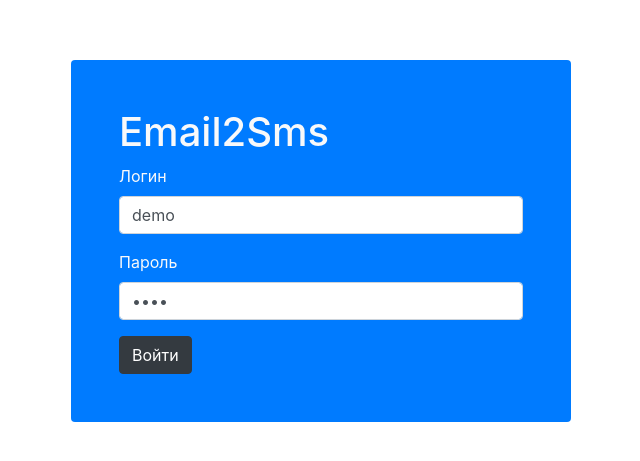
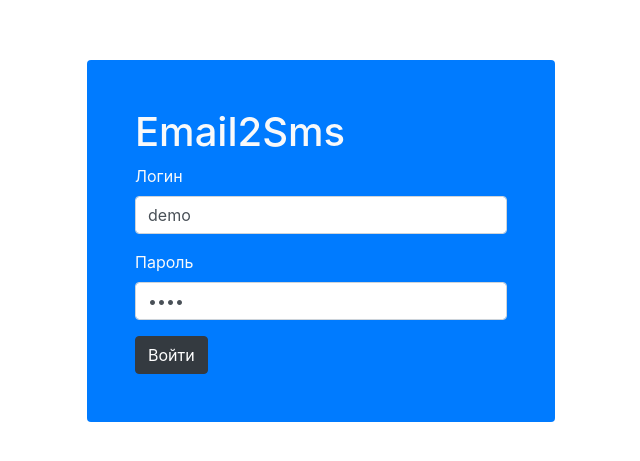
Before and after one commit to aitkazy/create-account, a React (Create React App) app: page /login in a window 1280 px wide. Shown: the part 159-620 px from the top of the page, without its empty margins (319-959 px from the left). Built offline with nearby package versions, Linux system fonts and the light colour scheme.

Commit message:
responsible styles

```diff
--- a/src/App.js
+++ b/src/App.js
@@ -16,7 +16,14 @@ class App extends Component {
     return (
       <Router>
         <div className="vw-100 vh-100 d-flex justify-content-center align-items-center">
-          <div style={{ width: "100%", maxWidth: 500, margin: "0 1em" }}>
+          <div
+            style={{
+              width: "100%",
+              maxWidth: 500,
+              minWidth: 300,
+              padding: "0 1em"
+            }}
+          >
             <Route exact path="/" component={CreateAccount} />
             <Route path="/accountInfo" component={RequestScreen} />
             <Route
--- a/src/CreateAccount.js
+++ b/src/CreateAccount.js
@@ -23,7 +23,7 @@ export class CreateAccount extends Component {
         // });
         resolve({
           result: "ok",
-          message: "Account created: justForTest@test.com"
+          message: "Account created: yerassyl@test.com"
         });
         // reject();
       }, 1000);
```
